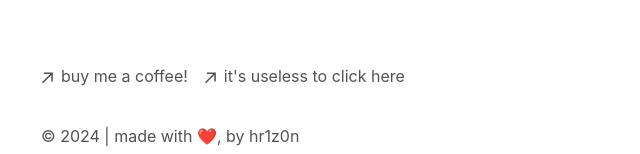
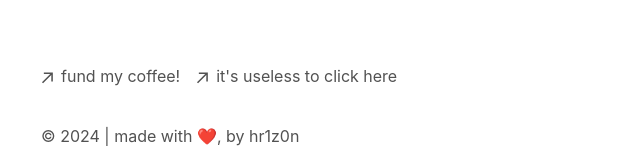
Before and after one commit to pratham-darooka/hr1z0n, a Next.js app: page / in a window 1280 px wide. Shown: the part 624-778 px from the top of the page, without its empty margins (311-951 px from the left). Built offline with nearby package versions, Linux system fonts and the light colour scheme.

Commit message:
changed message

```diff
--- a/app/components/footer.tsx
+++ b/app/components/footer.tsx
@@ -27,7 +27,7 @@ export default function Footer() {
             href="https://buymeacoffee.com/hr1z0n"
           >
             <ArrowIcon />
-            <p className="ml-2 h-7">buy me a coffee!</p>
+            <p className="ml-2 h-7">fund my coffee!</p>
           </a>
         </li>
         <li>
```
